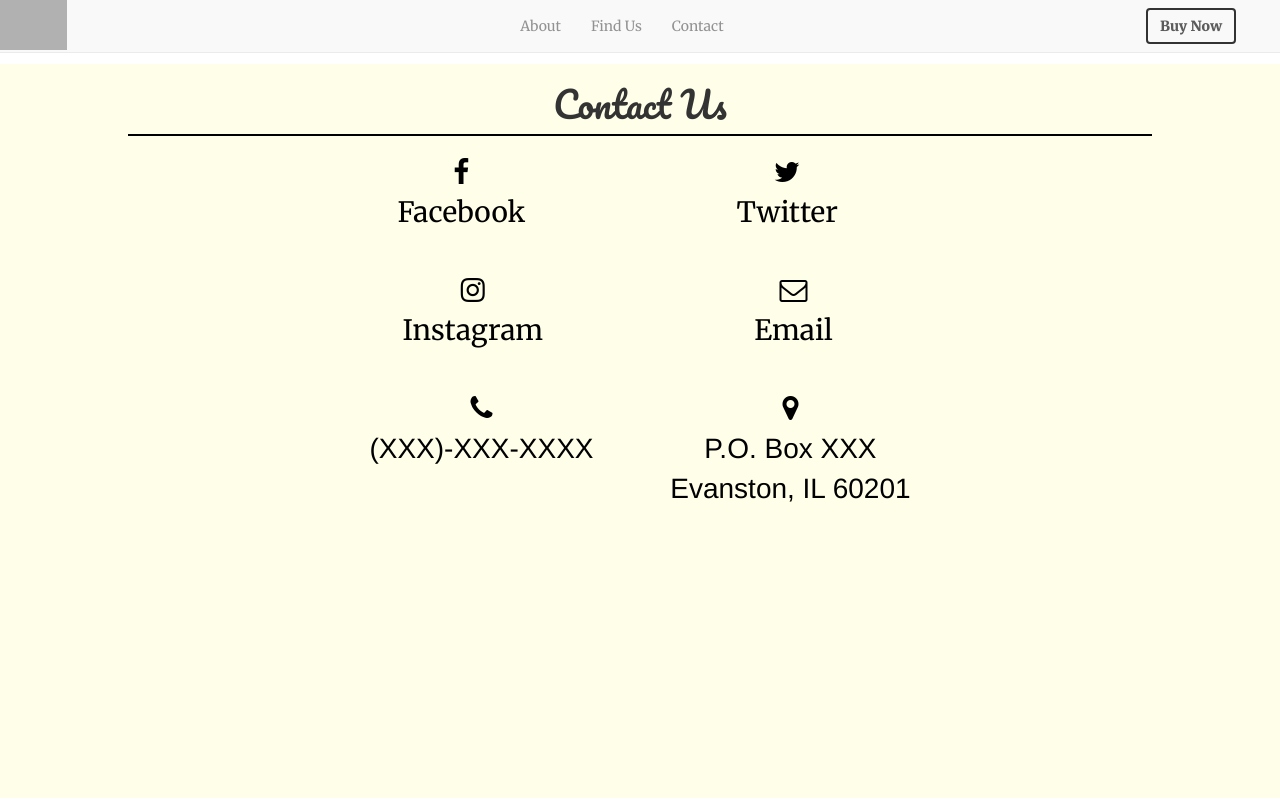
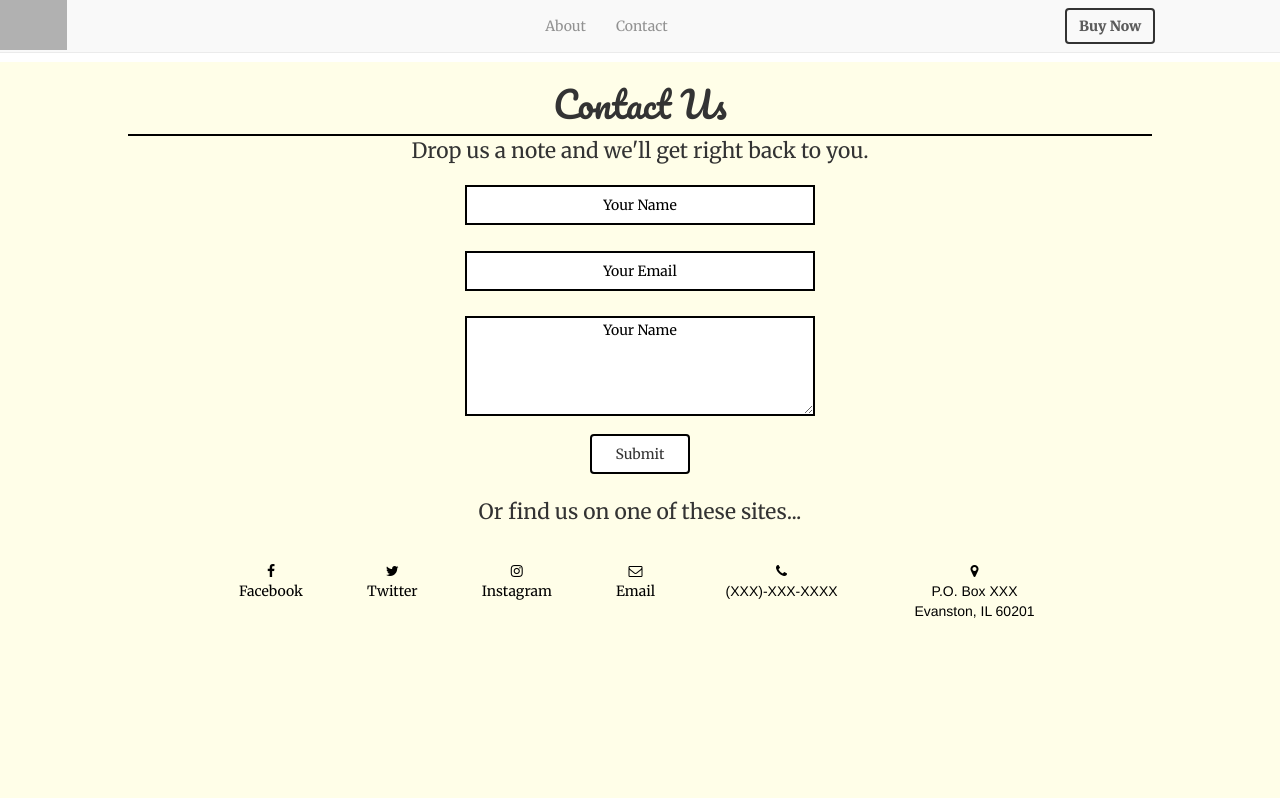
Before and after one commit to GenYPartners/truli-biscotti, a plain HTML site: page HTML/contact.html in a window 1280 px wide. Drawn offline with nearby package versions, Linux system fonts and the light colour scheme; grey boxes are pictures that could not be loaded.

Commit message:
editted contact page

```diff
--- a/CSS/about.css
+++ b/CSS/about.css
@@ -12,7 +12,7 @@ nav{
 }
 
 .mid-div{
-	left: 35%;
+	left: 37%;
 	font-family: 'Merriweather', serif;
 
 }
--- a/CSS/contact.css
+++ b/CSS/contact.css
@@ -2,7 +2,7 @@
 	height: 92%;
 	width: 100%;
 	position: fixed;
-	overflow-y:scroll;
+	overflow-y:fixed;
 	padding: 0;
 	top: 8%;
 }
@@ -13,7 +13,7 @@ nav{
 }
 
 .mid-div{
-	left: 35%;
+	left: 37%;
 	font-family: 'Merriweather', serif;
 
 }
@@ -85,13 +85,13 @@ nav{
 	margin-top: 3%
 }
 .contact-icon-box div{
-	font-size: 2em;
+	font-size: 1em;
 
 }
 
 .contact_a{
-	margin-left: 6.5%;
-	margin-right: 10%;
+	margin-left: 2.5%;
+	margin-right: 2.5%;
 	margin-bottom: 0;
 	color: black;
 	font-family: 'Merriweather', serif;
@@ -103,5 +103,51 @@ nav{
 	margin-right: 3%;
 	color: black
 
+}
 
+input,textarea{
+	position: relative;
+	border: 2px solid black;
+	margin: 1%;
+	height: 40px;
+	width: 350px;
+	text-align: center;
+	color: black;
+	font-family: 'Merriweather', serif;
 }
+
+textarea{
+	height: 100px
+}
+
+::-webkit-input-placeholder {
+   color: black;
+   font-family: 'Merriweather', serif;
+}
+
+:-moz-placeholder { /* Firefox 18- */
+   color: black;
+   font-family: 'Merriweather', serif;
+}
+
+::-moz-placeholder {  /* Firefox 19+ */
+   color: black;
+   font-family: 'Merriweather', serif;
+}
+
+:-ms-input-placeholder {
+   color: black;
+   font-family: 'Merriweather', serif;
+}
+
+.instructions{
+	font-family: 'Merriweather', serif;
+	font-size: 1.5em;
+	margin-top: 2%
+}
+.submit{
+	height: 40px;
+	width: 100px;
+	border: 2px solid black;
+	font-family: 'Merriweather', serif;
+}
--- a/CSS/find.css
+++ b/CSS/find.css
@@ -14,7 +14,7 @@ nav{
 }
 
 .mid-div{
-	left: 35%;
+	left: 37%;
 
 }
 
--- a/CSS/main.css
+++ b/CSS/main.css
@@ -11,12 +11,10 @@ nav{
 }
 
 .mid-div{
-
 	left: 37%;
 	font-family: 'Merriweather', serif;
+}
 
-
-}
 .buy{
 	font-weight: 700;
 	background: transparent;
--- a/HTML/contact.html
+++ b/HTML/contact.html
@@ -51,7 +51,6 @@ analytics.page()
 
 	      <ul class="nav navbar-nav navbar mid-div">
 	        <li><a href="about.html">About</a></li>
-	        <li><a href="#">Find Us</a></li>
 	        <li><a href="contact.html">Contact</a></li>
 	      </ul>
 
@@ -64,6 +63,14 @@ analytics.page()
 	<div class="content_area">
 		<h1>Contact Us</h1>
 		<div class="line"></div>
+		<form>
+			<h3 class="instructions">Drop us a note and we'll get right back to you.</h3>
+			<input type="text" placeholder="Your Name"><br>
+			<input type="email" placeholder="Your Email"><br>
+			<textarea  placeholder="Your Name"></textarea/><br>
+			<button class="btn btn-default submit" type="submit">Submit</button>
+		</form>
+		<h3 class="instructions">Or find us on one of these sites...</h3>
 		<div class="contact-icon-box" id="box1">
 
 			<a href="#" class="contact_a"><div class="facebook">
@@ -74,18 +81,17 @@ analytics.page()
 				<span class="fa fa-twitter"></span><br>
 				Twitter
 			</div></a>
-		</div>
-		<div class="contact-icon-box" id="box2">
+
+
 			<a href="#" class="contact_a"><div class="instagram">
 				<span class="fa fa-instagram"></span><br>
 				Instagram
 			</div></a>
+
 			<a href="#" class="contact_a"><div class="email">
 				<span class="fa fa-envelope-o"></span><br>
 				Email
 			</div></a>
-			</div>
-		<div class="contact-icon-box" id="box3">
 			<a href="#" class="contact_b"><div class="phone">
 				<span class="fa fa-phone"></span><br>
 				(XXX)-XXX-XXXX
```
Also changed, not shown: index.html (+0 -1 lines).
